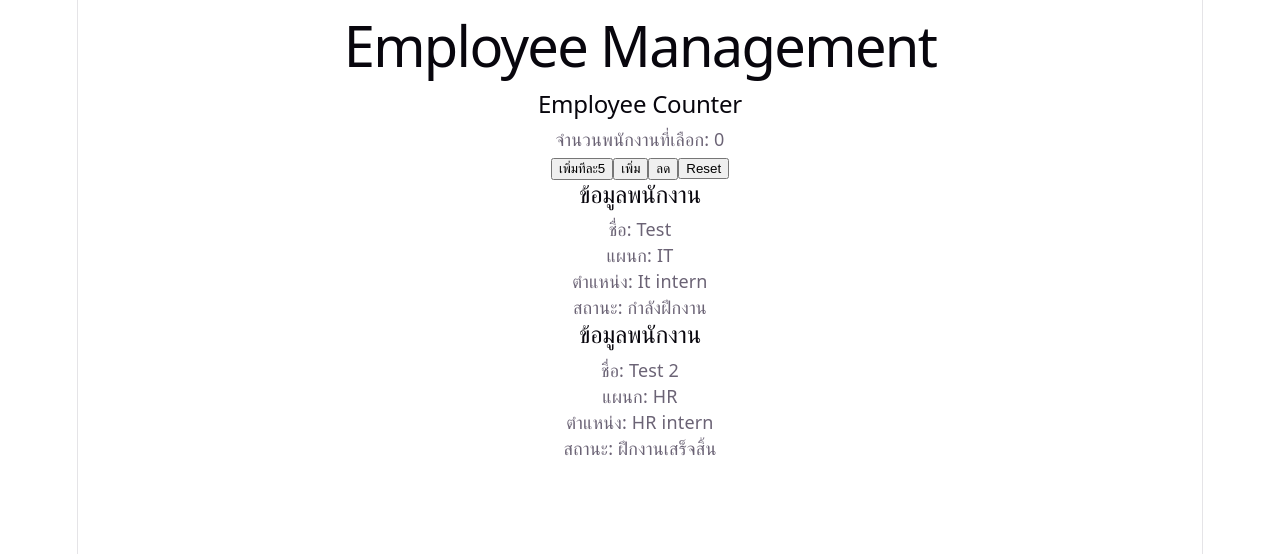
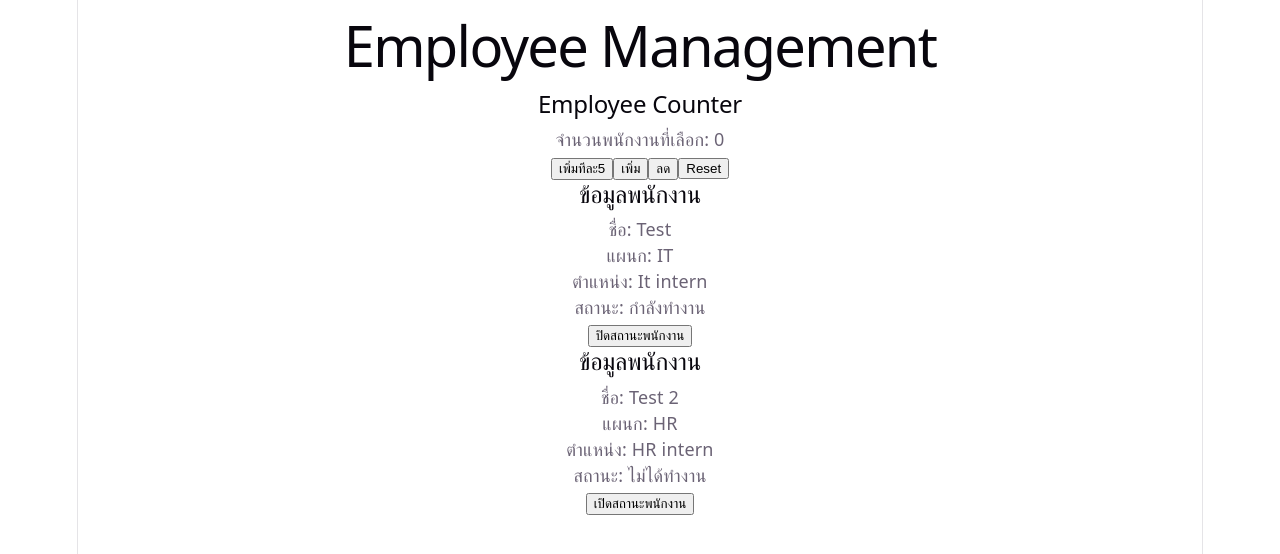
Before and after one commit to luvris/pract, a React (Vite) app in the folder react-learning/: page / in a window 1280 px wide. Shown: the top 554 px of the page. Built offline with nearby package versions, Linux system fonts and the light colour scheme.

Commit message:
ใช้ useState กับ boolean

```diff
--- a/react-learning/src/components/EmployeeCard.jsx
+++ b/react-learning/src/components/EmployeeCard.jsx
@@ -1,16 +1,27 @@
+import { useState } from "react"
+
 export default function EmployeeCard({
     name,
     department,
     position,
     isActive,
 }) {
+
+    const [isEmployeeActive, setIsEmployeeActive] = useState(isActive);
+    function handleToggleStatus(){
+        setIsEmployeeActive((currentStatus) => !currentStatus);
+    }
+
     return (
         <article className="employee-card">
             <h2>ข้อมูลพนักงาน</h2>
             <p>ชื่อ: {name}</p>
             <p>แผนก: {department}</p>
             <p>ตำแหน่ง: {position}</p>
-            <p>สถานะ: {isActive ? "กำลังฝึกงาน" : "ฝึกงานเสร็จสิ้น"}</p>
+            <p>สถานะ: {isEmployeeActive ? "กำลังทำงาน" : "ไม่ได้ทำงาน"}</p>
+            <button onClick={handleToggleStatus}>
+                {isEmployeeActive ? "ปิดสถานะพนักงาน":"เปิดสถานะพนักงาน"}
+            </button>
         </article>
     )
 }
```
